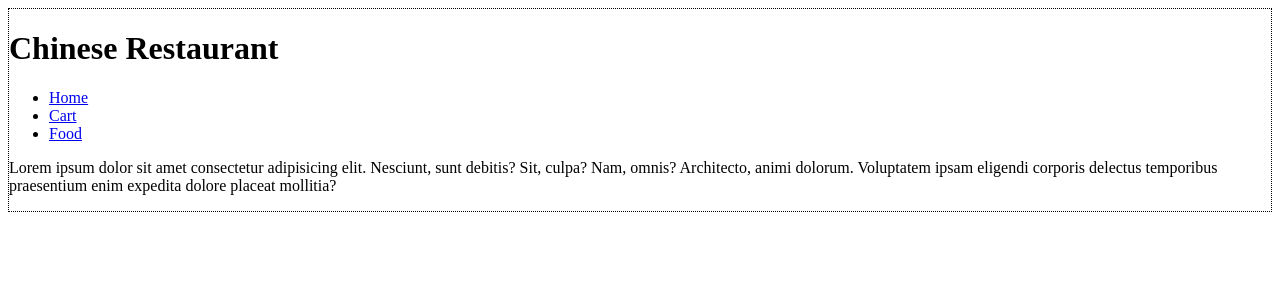
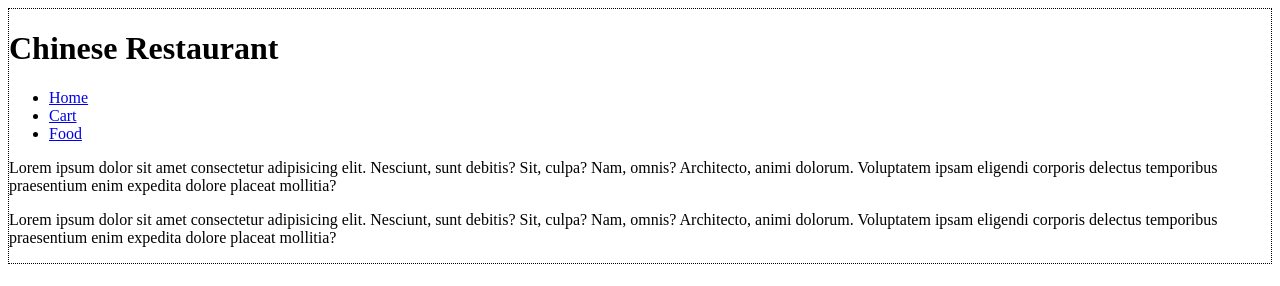
Before and after one commit to Jovan-Avishai-24/Chinese-Restaurant, a plain HTML site: page index.html in a window 1280 px wide. Drawn offline with Linux system fonts and the light colour scheme.

Commit message:
Update index.html

```diff
--- a/index.html
+++ b/index.html
@@ -16,5 +16,6 @@
         </ul>
     </div>
     <p>Lorem ipsum dolor sit amet consectetur adipisicing elit. Nesciunt, sunt debitis? Sit, culpa? Nam, omnis? Architecto, animi dolorum. Voluptatem ipsam eligendi corporis delectus temporibus praesentium enim expedita dolore placeat mollitia?</p>
+    <p>Lorem ipsum dolor sit amet consectetur adipisicing elit. Nesciunt, sunt debitis? Sit, culpa? Nam, omnis? Architecto, animi dolorum. Voluptatem ipsam eligendi corporis delectus temporibus praesentium enim expedita dolore placeat mollitia?</p>
 </body>
 </html>
```
